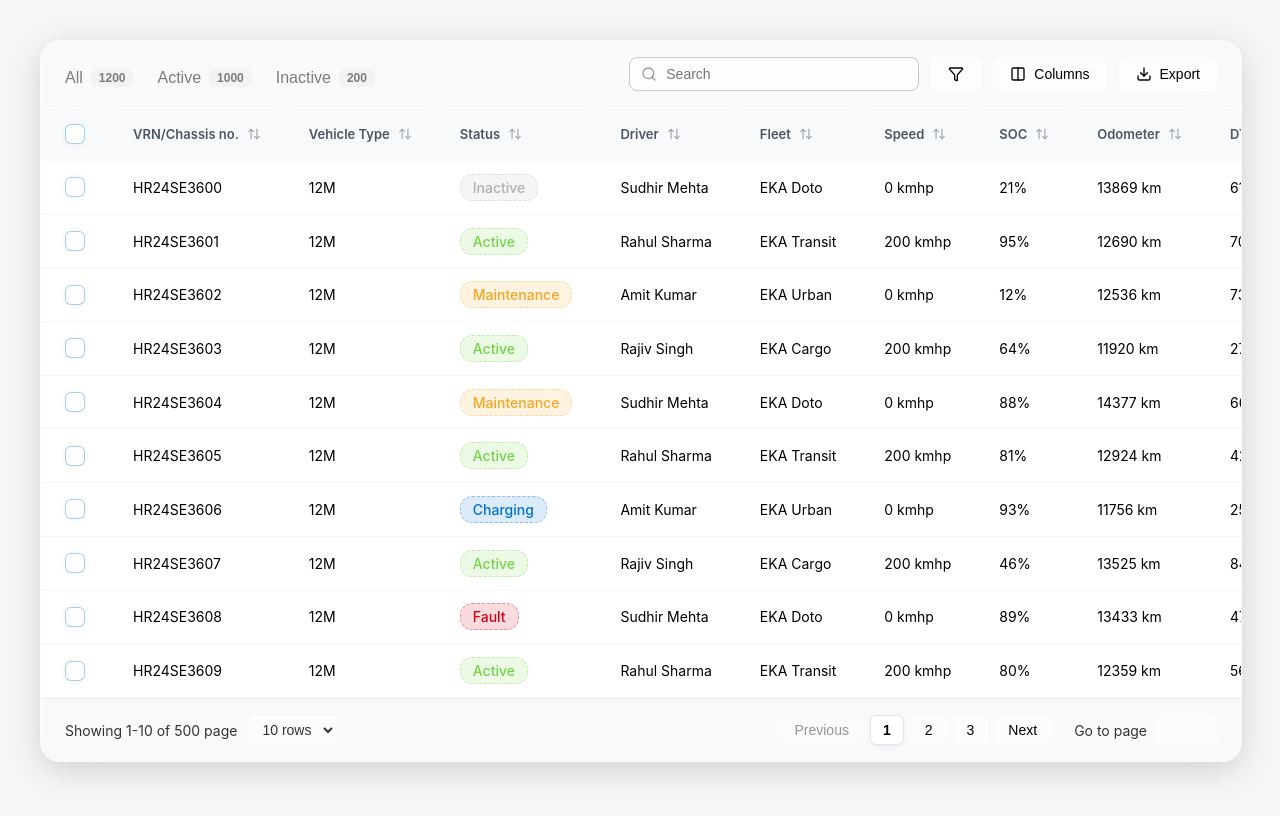
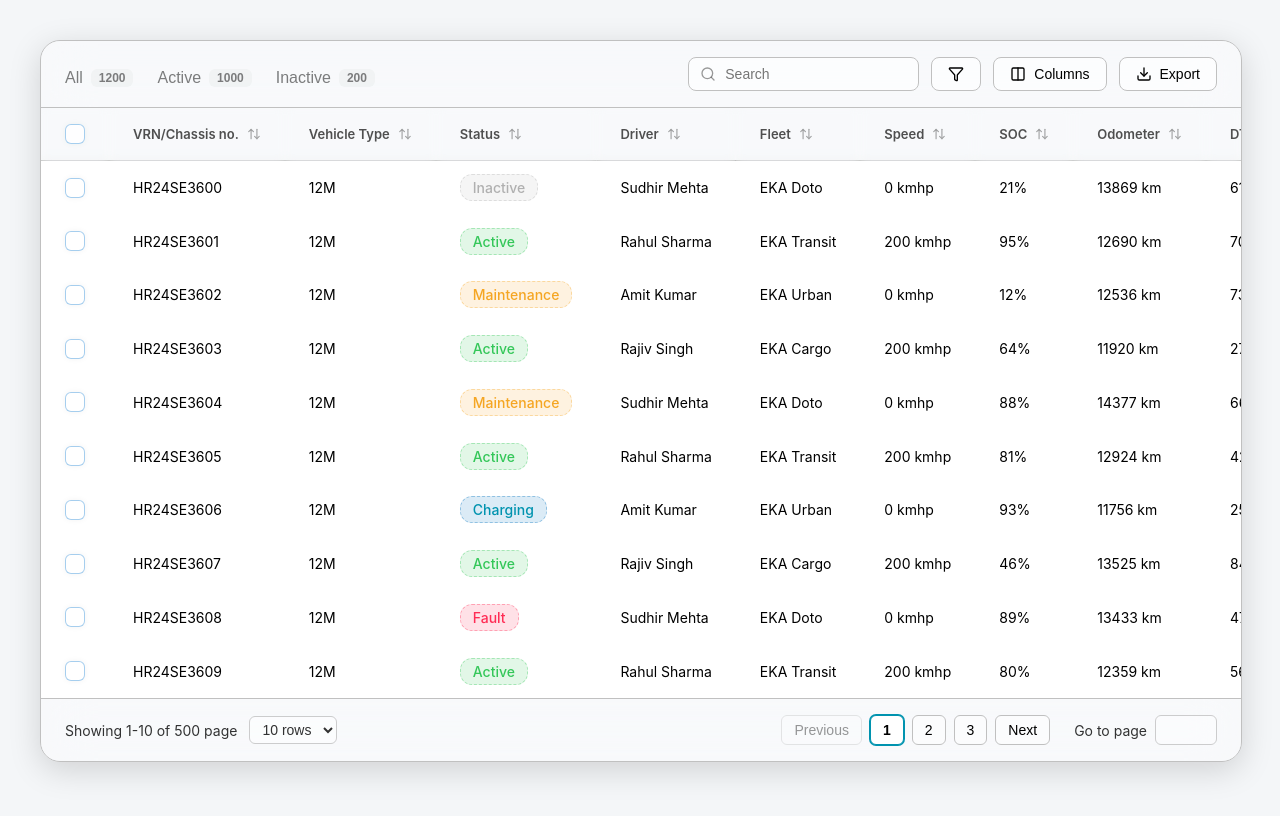
Before and after one commit to Praveen343577/Reusable-Table-Component, a React (Vite) app: page / in a window 1280 px wide. Shown: the top 816 px of the page. Built offline with nearby package versions, Linux system fonts and the light colour scheme; the HTML template or start-up script is replaced by a standard one.

Commit message:
feat: implement glassmorphism-inspired styles for reusable table component and define base color variables

```diff
--- a/src/Components/Table.css
+++ b/src/Components/Table.css
@@ -1,17 +1,17 @@
 .ct-container {
   --glass-bg: rgba(255, 255, 255, 0.4);
-  --glass-border: rgba(255, 255, 255, 0.5);
-  --row-bg: #FFFFFF;
-  --row-hover-bg: #F4F6F8;
+  --glass-border: var(--bw-400);
+  --row-bg: var(--bw-500);
+  --row-hover-bg: #f4f6f8;
   --text-main: #000000;
-  --text-muted: #4B5563;
+  --text-muted: var(--bw-200);
   --radius-main: 20px;
-  --border-color: rgba(0, 0, 0, 0.04);
-  --glow-color: #0072CE;
+  --border-color: var(--bw-400);
+  --glow-color: var(--primary-color);
 
   width: 100%;
   height: 100%;
-  font-family: 'Inter', sans-serif;
+  font-family: "Inter", sans-serif;
   border-radius: var(--radius-main);
   box-shadow: 0px 8px 32px rgba(0, 0, 0, 0.15);
   display: flex;
@@ -55,7 +55,7 @@
 }
 
 .ct-tab::after {
-  content: '';
+  content: "";
   position: absolute;
   bottom: 0;
   left: 0;
@@ -101,12 +101,11 @@
 
 .ct-search-input {
   background: rgba(255, 255, 255, 0.6);
-  border: 1px solid rgba(200, 200, 200);
   border-radius: 8px;
   padding: 8px 12px 8px 36px;
   font-size: 14px;
   color: var(--text-main);
-  width: 240px;
+  max-width: 240px;
   outline: none;
   transition: all 0.2s;
 }
@@ -172,7 +171,7 @@
   z-index: 5;
   white-space: nowrap;
   user-select: none;
-  box-shadow: 0 2px 4px rgba(0,0,0,0.02);
+  box-shadow: 0 2px 4px rgba(0, 0, 0, 0.02);
 }
 
 .ct-th-sortable {
@@ -198,7 +197,6 @@
   font-size: 14px;
   font-weight: 400;
   color: var(--text-main);
-  border-bottom: 1px solid var(--border-color);
   white-space: nowrap;
   height: 48px;
   box-sizing: border-box;
@@ -232,12 +230,12 @@
 }
 
 .ct-checkbox:checked {
-  background: #0072CE;
-  border-color: #0072CE;
+  background: var(--primary-color);
+  border-color: var(--primary-color);
 }
 
 .ct-checkbox:checked::after {
-  content: '';
+  content: "";
   position: absolute;
   left: 6px;
   top: 3px;
@@ -249,7 +247,7 @@
 }
 
 .ct-checkbox:focus-visible {
-  outline: 2px solid #0072CE;
+  outline: 2px solid var(--primary-color);
   outline-offset: 2px;
 }
 
@@ -263,11 +261,31 @@
   font-weight: 500;
 }
 
-.status-active { color: #75D44B; background: rgba(117, 212, 75, 0.14); border: 1.5px dashed rgba(117, 212, 75, 0.35); }
-.status-inactive { color: #B0B0B0; background: rgba(0, 0, 0, 0.04); border: 1.5px dashed rgba(176, 176, 176, 0.35); }
-.status-charging { color: #0072CE; background: rgba(0, 114, 206, 0.14); border: 1.5px dashed rgba(0, 114, 206, 0.35); }
-.status-maintenance { color: #F5A623; background: rgba(245, 166, 35, 0.14); border: 1.5px dashed rgba(245, 166, 35, 0.35); }
-.status-fault { color: #D0021B; background: rgba(208, 2, 27, 0.14); border: 1.5px dashed rgba(208, 2, 27, 0.35); }
+.status-active {
+  color: var(--color-green);
+  background: rgba(52, 199, 89, 0.14);
+  border: 1.5px dashed rgba(52, 199, 89, 0.35);
+}
+.status-inactive {
+  color: var(--bw-300);
+  background: rgba(0, 0, 0, 0.04);
+  border: 1.5px dashed rgba(176, 176, 176, 0.35);
+}
+.status-charging {
+  color: var(--primary-color);
+  background: rgba(0, 114, 188, 0.14);
+  border: 1.5px dashed rgba(0, 114, 188, 0.35);
+}
+.status-maintenance {
+  color: #f5a623;
+  background: rgba(245, 166, 35, 0.14);
+  border: 1.5px dashed rgba(245, 166, 35, 0.35);
+}
+.status-fault {
+  color: var(--color-red);
+  background: rgba(255, 45, 85, 0.14);
+  border: 1.5px dashed rgba(255, 45, 85, 0.35);
+}
 
 .ct-footer {
   display: flex;
@@ -327,10 +345,10 @@
 }
 
 .ct-page-btn.active {
-  background: #FFFFFF;
+  background: #ffffff;
   border-color: rgba(0, 0, 0, 0.1);
   font-weight: 600;
-  box-shadow: 0 2px 4px rgba(0,0,0,0.05);
+  box-shadow: 0 2px 4px rgba(0, 0, 0, 0.05);
 }
 
 .ct-page-btn:disabled {
@@ -368,7 +386,7 @@
   position: absolute;
   top: calc(100% + 8px);
   right: 0;
-  background: #FFFFFF;
+  background: #ffffff;
   border: 1px solid var(--border-color);
   border-radius: 12px;
   box-shadow: 0 12px 24px rgba(0, 0, 0, 0.1);
@@ -409,3 +427,38 @@
   padding: 0 !important;
   border-bottom: none !important;
 } */
+
+/* Standardized borders for interactive elements */
+.ct-search-input,
+.ct-btn,
+.ct-rows-select,
+.ct-page-btn,
+.ct-go-to input {
+  border: 1px solid var(--bw-400) !important;
+  transition: all 0.2s ease;
+}
+
+.ct-search-input:hover,
+.ct-btn:hover,
+.ct-rows-select:hover,
+.ct-page-btn:hover:not(:disabled),
+.ct-go-to input:hover {
+  border: 1px solid #0093af !important;
+  box-shadow: 0 0 0 1px var(--primary-color);
+}
+
+.ct-search-input:focus,
+.ct-search-input:active,
+.ct-btn:focus,
+.ct-btn:active,
+.ct-rows-select:focus,
+.ct-rows-select:active,
+.ct-page-btn:focus:not(:disabled),
+.ct-page-btn:active:not(:disabled),
+.ct-page-btn.active,
+.ct-go-to input:focus,
+.ct-go-to input:active {
+  border: 1px solid var(--primary-color) !important;
+  box-shadow: 0 0 0 1px var(--primary-color);
+  outline: none;
+}
--- a/src/index.css
+++ b/src/index.css
@@ -1,7 +1,21 @@
 /* Replace body and body.dark blocks in src/index.css */
+:root {
+  --bw-200: #4f4f4f;
+  --bw-300: #b0b0b0;
+  --bw-400: #c0c0c0;
+  --bw-500: #ffffff;
+
+  --primary-color: #0093af;
+  --primary-300: #0093af;
+
+  --color-green: #34c759;
+  --color-red: #ff2d55;
+  --color-blue: #32ade6;
+}
+
 body {
   margin: 0;
-  font-family: 'Inter', sans-serif;
+  font-family: "Inter", sans-serif;
   background: #f4f6f8;
   color: #111111;
   min-height: 100vh;
@@ -13,7 +27,7 @@ body {
 
 body.dark {
   background: #0a0a0a;
-  color: #F7F7F7;
+  color: #f7f7f7;
 }
 
 /* Blurred Motion Orbs */
@@ -90,13 +104,25 @@ body.dark #root::before {
 }
 
 @keyframes float {
-  0% { transform: translate(0, 0) scale(1) rotate(0deg); }
-  33% { transform: translate(15vw, 15vh) scale(1.2) rotate(45deg); }
-  66% { transform: translate(-10vw, 20vh) scale(0.9) rotate(-20deg); }
-  100% { transform: translate(5vw, -10vh) scale(1.1) rotate(20deg); }
+  0% {
+    transform: translate(0, 0) scale(1) rotate(0deg);
+  }
+  33% {
+    transform: translate(15vw, 15vh) scale(1.2) rotate(45deg);
+  }
+  66% {
+    transform: translate(-10vw, 20vh) scale(0.9) rotate(-20deg);
+  }
+  100% {
+    transform: translate(5vw, -10vh) scale(1.1) rotate(20deg);
+  }
 }
 
 @keyframes sweep {
-  0% { transform: translate(-30%, -30%); }
-  100% { transform: translate(30%, 30%); }
+  0% {
+    transform: translate(-30%, -30%);
+  }
+  100% {
+    transform: translate(30%, 30%);
+  }
 }
```
